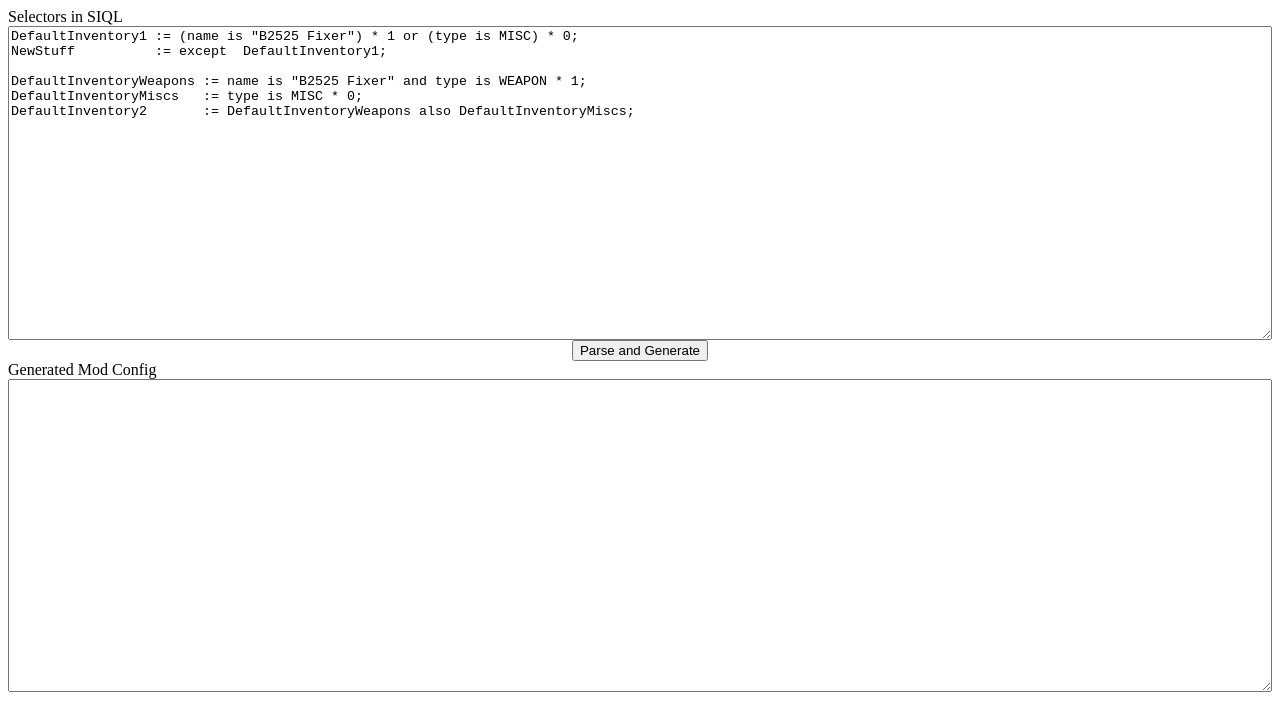
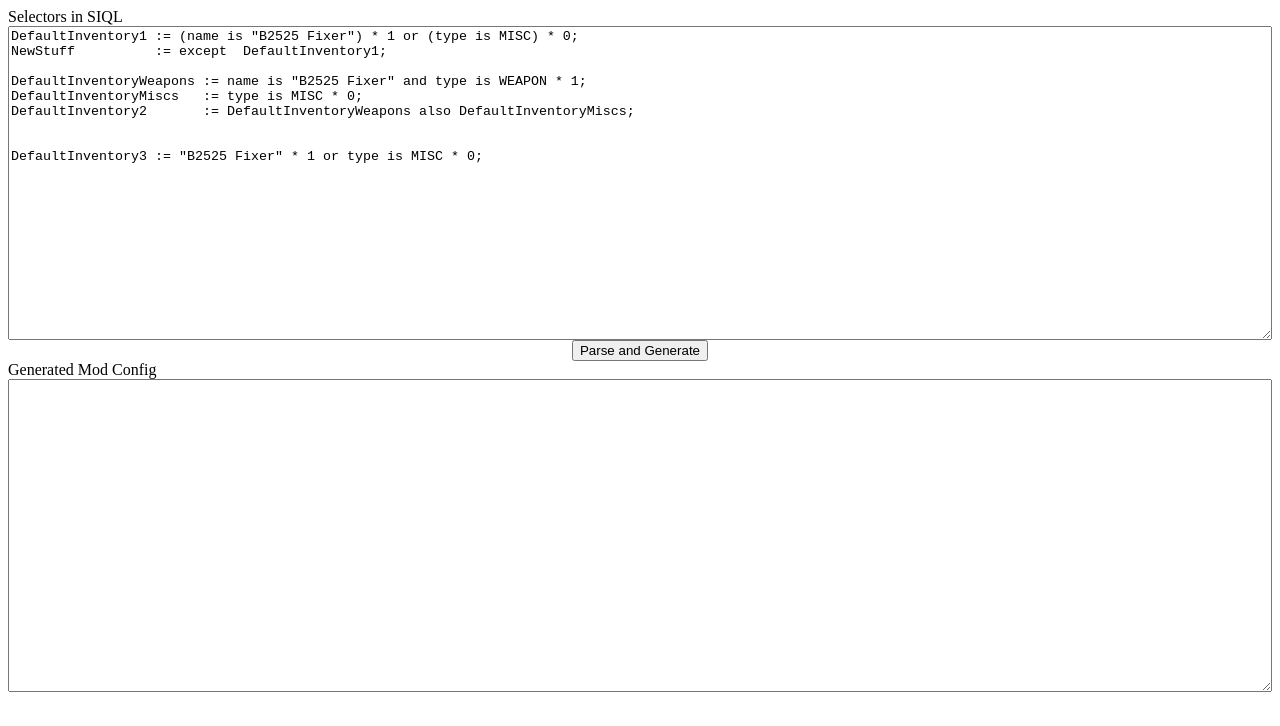
Before and after one commit to Vippenson/SIQL, a plain HTML site: page index.html in a window 1280 px wide. Drawn offline with Linux system fonts and the light colour scheme.

Commit message:
Update index.html

```diff
--- a/index.html
+++ b/index.html
@@ -28,7 +28,10 @@ NewStuff          := except  DefaultInventory1;
 
 DefaultInventoryWeapons := name is "B2525 Fixer" and type is WEAPON * 1;
 DefaultInventoryMiscs   := type is MISC * 0;
-DefaultInventory2       := DefaultInventoryWeapons also DefaultInventoryMiscs;</textarea>
+DefaultInventory2       := DefaultInventoryWeapons also DefaultInventoryMiscs;
+
+
+DefaultInventory3 := "B2525 Fixer" * 1 or type is MISC * 0;</textarea>
 <center><button onclick="parse()">Parse and Generate</button></center>
 <div>Generated Mod Config</div>
 <textarea id='output'></textarea>
```
